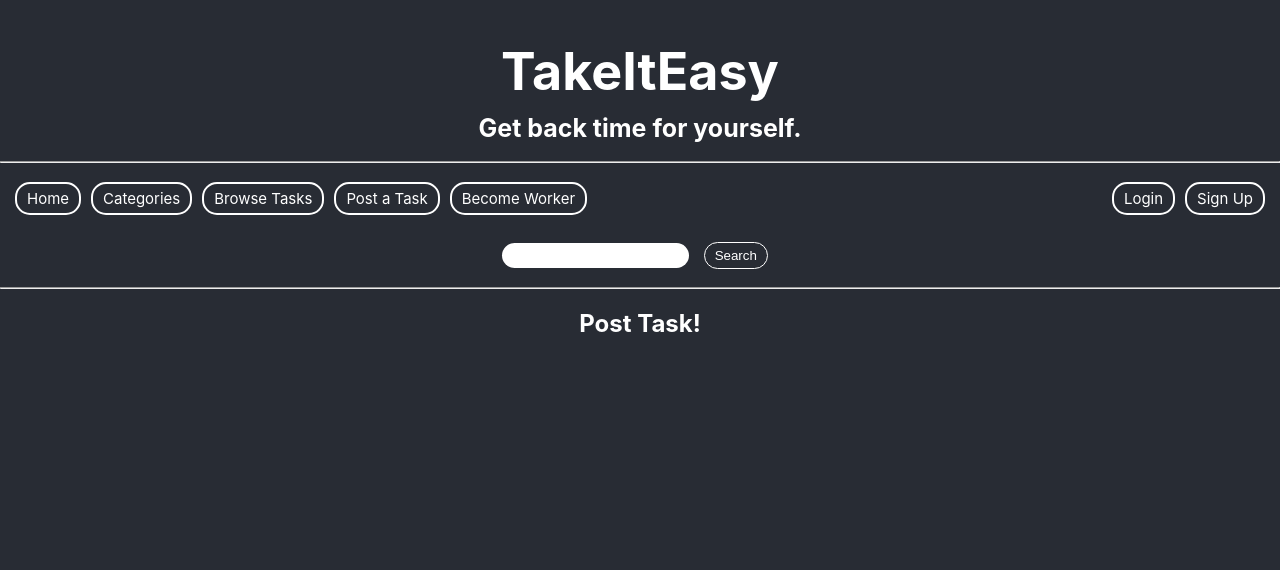
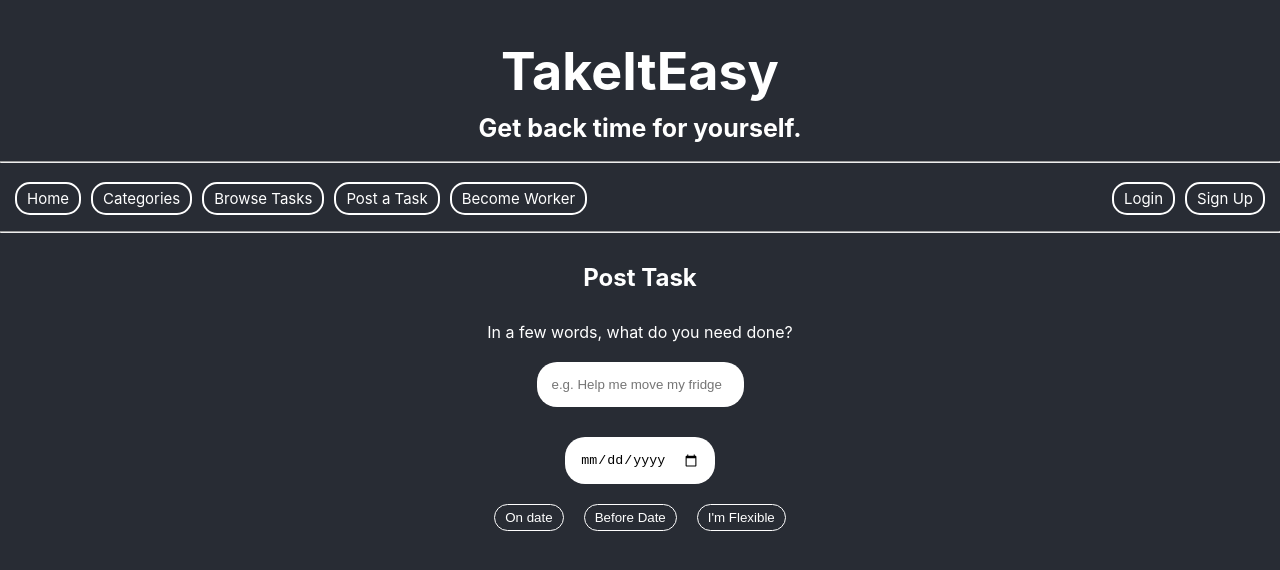
Before and after one commit to crollo1/take-it-easy-frontend, a React (Create React App) app: page /postTask in a window 1280 px wide. Shown: the top 570 px of the page. Built offline with nearby package versions, Linux system fonts and the light colour scheme.

Commit message:
component form additions - worker, posttask, login, signup

```diff
--- a/package.json
+++ b/package.json
@@ -7,7 +7,9 @@
     "@testing-library/react": "^13.4.0",
     "@testing-library/user-event": "^13.5.0",
     "axios": "^1.1.0",
+    "bootstrap": "^5.2.2",
     "react": "^18.2.0",
+    "react-bootstrap": "^2.5.0",
     "react-dom": "^18.2.0",
     "react-router-dom": "^6.4.2",
     "react-scripts": "5.0.1",
--- a/src/App.css
+++ b/src/App.css
@@ -20,6 +20,7 @@ h1 {
 h2 {
   color: white;
   margin-bottom: 5px;
+  margin-top: 30px;
 }
 
 h3 {
@@ -145,3 +146,19 @@ button {
 .homeheading {
   margin-top: 10px;
 }
+
+.posttaskinput {
+  padding: 15px;
+  border-radius: 20px;
+}
+
+.workerinput {
+  padding: 15px;
+  border-radius: 20px;
+}
+
+.posttasktext {
+  color: white;
+  margin-bottom: 0;
+  margin-top: 30px;
+}
--- a/src/components/Home.js
+++ b/src/components/Home.js
@@ -1,6 +1,7 @@
 
 import '../App.css';
 import React from 'react';
+// import Button from 'react-bootstrap/Button';
 // import axios from 'axios';
 import {BrowserRouter as Router, Link, Route, Routes} from 'react-router-dom';
 
@@ -12,9 +13,46 @@ import Categories from './Categories';
 import Tasks from './Tasks';
 import PostTask from './PostTask';
 import BecomeHelper from './Worker';
+import MyProfile from './MyProfile';
 
+let BASE_BACKEND_URL = 'http://localhost:3000';
 
-function Home() {
+function Home( props ) {
+
+    // const [currentUser, setCurrentUser] = useState(null);
+
+    // // useEffect not usedEffect (might cause errors down the line)
+    // useEffect( () => {
+
+    //   console.log('Component Mounting!');
+    //   this.setCurrentUser();
+
+    // }); // useEffect
+
+    // // function to set current user
+    // setCurrentUser = () => {
+
+    //   let token = "Bearer " + localStorage.getItem("jwt");
+
+    //   axios.get(`${BASE_URL}/users/current`, {
+    //     headers: {
+    //       'Authorization': token
+    //     }
+    //   })
+    //   .then(res => {
+    //     this.setState({currentUser: res.data})
+    //   })
+    //   .catch(err => console.warn(err))
+
+    // };
+
+    // // function to log-out user
+    // function handleLogOut (){
+    //     setCurrentUser(undefined)
+    //     localStorage.removeItem("jwt");
+    //     axios.defaults.headers.common['Authorization'] = undefined;
+
+    // }
 
   return (
 
@@ -44,11 +82,6 @@ function Home() {
         </nav>
         <br />
         <br />
-        <div className="searchbar">
-            <input type="text" />
-            {' '}{' '}
-            <button>Search</button>
-        </div>
         <hr />
 
         <div className="routes">
@@ -61,6 +94,7 @@ function Home() {
                 <Route path="/tasks" element={ <Tasks/> }/>
                 <Route path="/postTask" element={ <PostTask/> }/>
                 <Route path="/worker" element={ <BecomeHelper/> }/>
+                <Route path="/profile" element={ <MyProfile/> }/>
             </Routes>
         </div>
 
--- a/src/components/Login.js
+++ b/src/components/Login.js
@@ -6,14 +6,15 @@ import axios from 'axios';
 function Login() {
 
 
+
+
+
     return (
 
         <div className="login">
             <h2>Please login below</h2>
 
             <form className="loginform">
-
-
                 <input className="loginform"
                 name="email"
                 type="email"
@@ -25,7 +26,6 @@ function Login() {
                 <div>
                 <button className="loginbutton">Login</button>
                 </div>
-
             </form>
         </div>
 
--- /dev/null
+++ b/src/components/MyProfile.js
@@ -0,0 +1,18 @@
+
+import Home from "./Home";
+
+function MyProfile() {
+
+
+    return (
+
+        <div className="profile">
+            <h2>My Profile</h2>
+        </div>
+
+    );
+
+
+}; // MyProfile
+
+export default MyProfile;
--- a/src/components/PostTask.js
+++ b/src/components/PostTask.js
@@ -7,7 +7,28 @@ function PostTask() {
     return (
 
         <div className="postTask">
-            <h2>Post Task!</h2>
+            <h2>Post Task</h2>
+            <p className="posttasktext">In a few words, what do you need done?</p>
+            <form>
+
+                <div>
+                <input className="posttaskinput"
+                name="name"
+                type="name"
+                placeholder='e.g. Help me move my fridge'
+                />
+                </div>
+                <div>
+                <input className="posttaskinput"
+                type="date"
+                />
+                </div>
+                <div className="posttaskbutton">
+                <button>On date</button>
+                <button>Before Date</button>
+                <button>I'm Flexible</button>
+                </div>
+            </form>
         </div>
 
     );
--- a/src/components/SignUp.js
+++ b/src/components/SignUp.js
@@ -1,7 +1,12 @@
 
 import Home from "./Home";
+import axios from 'axios';
+
 
 function SignUp() {
+
+
+
 
 
     return (
@@ -15,7 +20,7 @@ function SignUp() {
             <input className="signupinput"
               name="name"
               type="name"
-              placeholder='Enter Name'
+              placeholder='First Name'
             />
             </div>
 
@@ -23,7 +28,7 @@ function SignUp() {
             <input className="signupinput"
               name="display_name"
               type="display_name"
-              placeholder='Enter Display Name'
+              placeholder='Last Name'
             />
             </div>
 
--- a/src/components/Tasks.js
+++ b/src/components/Tasks.js
@@ -7,6 +7,11 @@ function Tasks() {
 
         <div className="tasks">
             <h2>Browse Tasks</h2>
+            <div className="searchbar">
+            <input type="text" />
+            {' '}{' '}
+            <button>Search</button>
+        </div>
         </div>
 
     );
--- a/src/components/Worker.js
+++ b/src/components/Worker.js
@@ -8,6 +8,42 @@ function Worker() {
 
         <div className="worker">
             <h2>Become a Worker!</h2>
+
+            <form className="workerform">
+
+            <div>
+            <input className="workerinput"
+            type="name"
+            placeholder='First Name'
+            />
+            </div>
+
+            <div>
+            <input className="workerinput"
+            type="name"
+            placeholder='Last Name'
+            />
+            </div>
+
+            <div>
+            <input className="workerinput"
+            type="text"
+            placeholder='Task Speciality'
+            />
+            </div>
+
+            <div>
+            <input className="workerinput"
+            type="date"
+            placeholder='Availability'
+            />
+            </div>
+
+            <div>
+            <button className="signupbutton">Sign Up</button>
+            </div>
+
+            </form>
         </div>
 
     );
--- a/src/index.js
+++ b/src/index.js
@@ -4,6 +4,8 @@ import ReactDOM from 'react-dom/client';
 import './index.css';
 import Home from './components/Home';
 import {BrowserRouter} from 'react-router-dom';
+// import 'bootstrap/dist/css/bootstrap.min.css';
+
 
 
 const root = ReactDOM.createRoot(document.getElementById('root'));
```
Also changed, not shown: 1 other file (tests, documents, lock files or other folders). Lines whose indentation alone changed are shown as unchanged.
